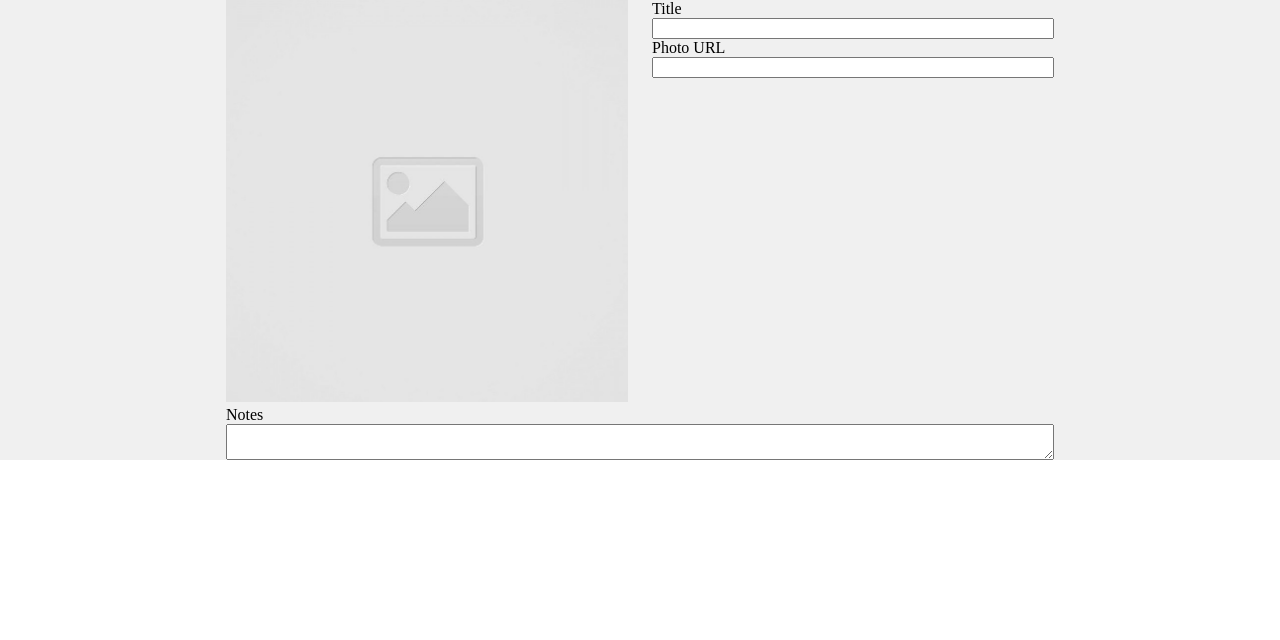
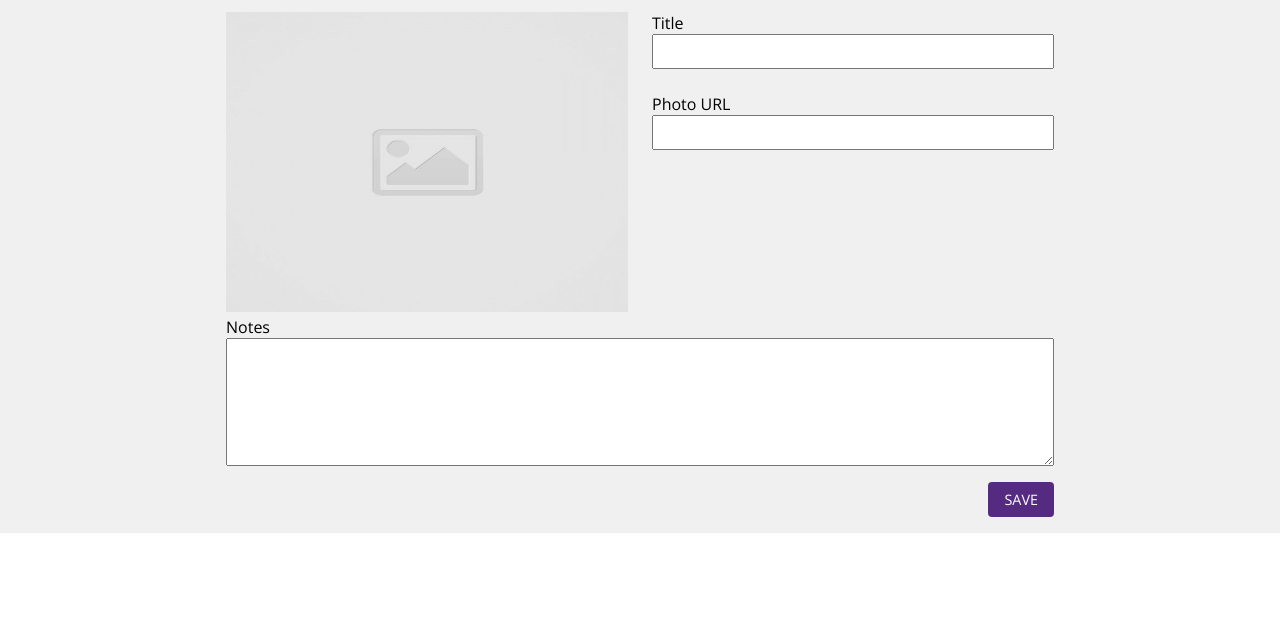
Before and after one commit to c-alvin/code-journal, a website: page index.html in a window 1280 px wide. Shown: the part 160-800 px from the top of the page. Drawn offline with nearby package versions, Linux system fonts and the light colour scheme.

Commit message:
listen for input completed, working on submit events

```diff
--- a/css/styles.css
+++ b/css/styles.css
@@ -12,6 +12,7 @@
 
 img {
   width: 100%;
+  height: 300px;
 }
 
 label,
@@ -20,3 +21,42 @@ textarea {
   display: block;
   width: 100%;
 }
+
+.opensans {
+  font-family: "Open Sans", sans-serif;
+}
+
+input {
+  padding: 0.5rem;
+  margin-bottom: 1.5rem;
+}
+
+textarea {
+  padding: 0.5rem;
+  height: 8rem;
+}
+
+.display-flex {
+  display: flex;
+}
+
+.justify-end {
+  justify-content: flex-end;
+}
+
+.fontweight700 {
+  font-weight: 700;
+}
+
+button {
+  margin-top: 1rem;
+  margin-bottom: 1rem;
+  border-radius: 0.25rem;
+  padding: 0.5rem 1rem;
+  background-color: #552b81;
+  color: white;
+  font-family: "Open Sans", sans-serif;
+  border: none;
+  font-weight: 500;
+  font-size: 0.9rem;
+}
--- a/index.html
+++ b/index.html
@@ -14,10 +14,14 @@
   <link rel="stylesheet" href="css/reset.css">
   <link rel="stylesheet" href="css/layout.css">
   <link rel="stylesheet" href="css/styles.css">
+  <link rel="preconnect" href="https://fonts.googleapis.com">
+  <link rel="preconnect" href="https://fonts.gstatic.com" crossorigin>
+  <link href="https://fonts.googleapis.com/css2?family=Open+Sans&display=swap" rel="stylesheet">
+  <link href="https://fonts.googleapis.com/css2?family=Open+Sans:wght@700&display=swap" rel="stylesheet">
 </head>
 <body>
   <header class="background-color-purple text-white">
-    <div class="container">
+    <div class="container opensans">
       <div class="row">
         <div class="column-full">
           <h1>Code Journal</h1>
@@ -27,24 +31,27 @@
   </header>
   <main class="background-color-gray">
     <div data-view="entry-form">
-      <form>
+      <form class="form">
         <div class="container">
           <div class="row">
-            <div class="column-full">
+            <div class="column-full opensans fontsize1rem">
               <h1>New Entry</h1>
             </div>
             <div class="column-full column-half">
-              <img src="images/placeholder-image-square.jpg" alt="placeholder">
+              <img class="imageurl" src="images/placeholder-image-square.jpg" alt="placeholder">
             </div>
-            <div class="column-full column-half">
+            <div class="column-full column-half opensans">
               <label for="journal-title">Title</label>
               <input required name="title" id="journal-title" type="text">
-              <label class="photourl" for="photo-url">Photo URL</label>
-              <input required type="text" name="photo" id="photo-url">
+              <label for="photo-url">Photo URL</label>
+              <input class="photourl" required type="text" name="photo" id="photo-url">
             </div>
-            <div class="column-full">
+            <div class="column-full opensans">
               <label for="notes">Notes</label>
               <textarea required name="note" id="notes"></textarea>
+            </div>
+            <div class="column-full display-flex justify-end ">
+              <button class="" type="submit">SAVE</button>
             </div>
           </div>
         </div>
--- a/js/main.js
+++ b/js/main.js
@@ -1,3 +1,23 @@
-// var $photoUrlInput = document.querySelector('.photourl');
+var $photoUrlInput = document.querySelector('.photourl');
+var $img = document.querySelector('.imageurl');
 
-// $photoUrlInput.addEventListener('input', photoInput);
+function photoInput(event) {
+  if (event.target.matches('.photourl')) {
+    $img.setAttribute('src', event.target.value);
+  }
+}
+
+$photoUrlInput.addEventListener('input', photoInput);
+
+var $form = document.querySelector('.form');
+
+function formSubmit(event) {
+  var objform = {};
+  objform.title = $form.elements.title.value;
+  objform.photourl = $form.elements.photo.value;
+  objform.notes = $form.elements.note.value;
+  objform.nextEntryId = data.nextEntryId;
+
+}
+
+$form.addEventListener('submit', formSubmit);
```
